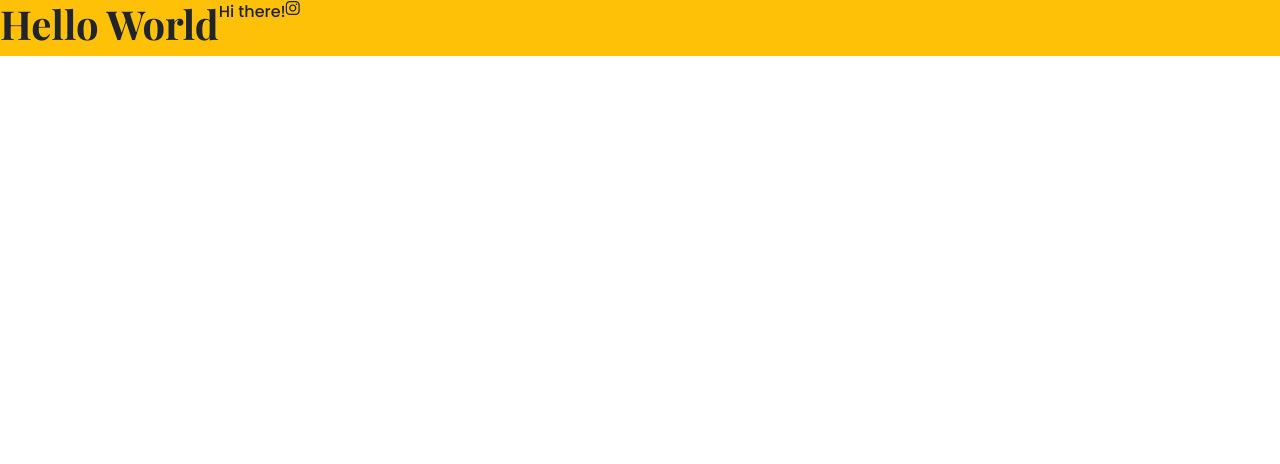
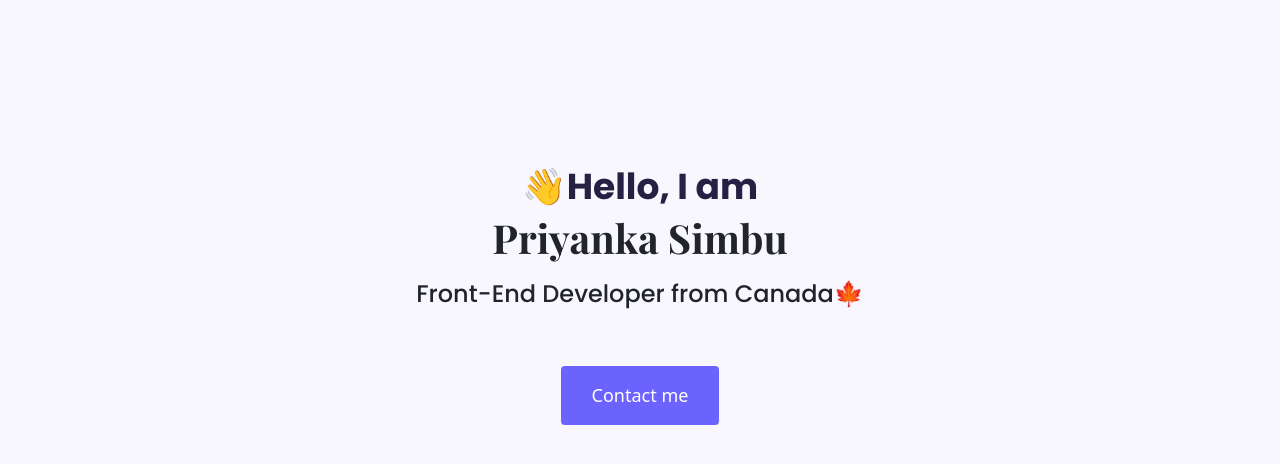
Before and after one commit to Priyanka325/portfolio-project, a plain HTML site: page index.html in a window 1280 px wide. Drawn offline with nearby package versions, Linux system fonts and the light colour scheme.

Commit message:
Added HTML and CSS

```diff
--- a/index.html
+++ b/index.html
@@ -31,10 +31,11 @@
     ></script>
   </head>
   <body>
-    <div class="d-flex bg-warning">
-      <h1>Hello World</h1>
-      <p>Hi there!</p>
-      <i class="fab fa-instagram"></i>
+    <div class="hero">
+      <p>👋Hello, I am</p>
+      <h1>Priyanka Simbu</h1>
+      <h2 class="mb-5">Front-End Developer from Canada🍁</h2>
+      <div><a href="#" class="btn btn-branding">Contact me </a></div>
     </div>
   </body>
 </html>
--- a/styles/portfolio.css
+++ b/styles/portfolio.css
@@ -1,9 +1,50 @@
-h1 {
-  font-family: "Playfair Display", serif;
+:root {
+  --branding-color: #6c63ff;
+  --heading-font-family: "Playfair Display", serif;
+  --default-font-family: "Poppins", sans-serif;
+  --secondary-color: #f9f7fe;
+}
+
+h1,
+h2,
+h3,
+h4,
+h5,
+h6 {
+  font-family: var(--heading-font-family);
   font-weight: bold;
 }
 
 p {
-  font-family: "Poppins", sans-serif;
+  font-family: var(--default-font-family);
   font-weight: normal;
 }
+
+.hero {
+  background: var(--secondary-color);
+  text-align: center;
+  padding: 160px 20px;
+}
+
+.hero p {
+  font-weight: bold;
+  font-size: 36px;
+  margin: 0;
+  color: #242142;
+}
+
+.hero h2 {
+  font-family: var(--default-font-family);
+  font-weight: normal;
+  font-size: 24px;
+  line-height: 2;
+}
+
+.btn-branding {
+  background: var(--branding-color);
+  border-radius: 4px;
+  color: white;
+  font-size: 18px;
+  line-height: 27px;
+  padding: 15px 30px;
+}
```
